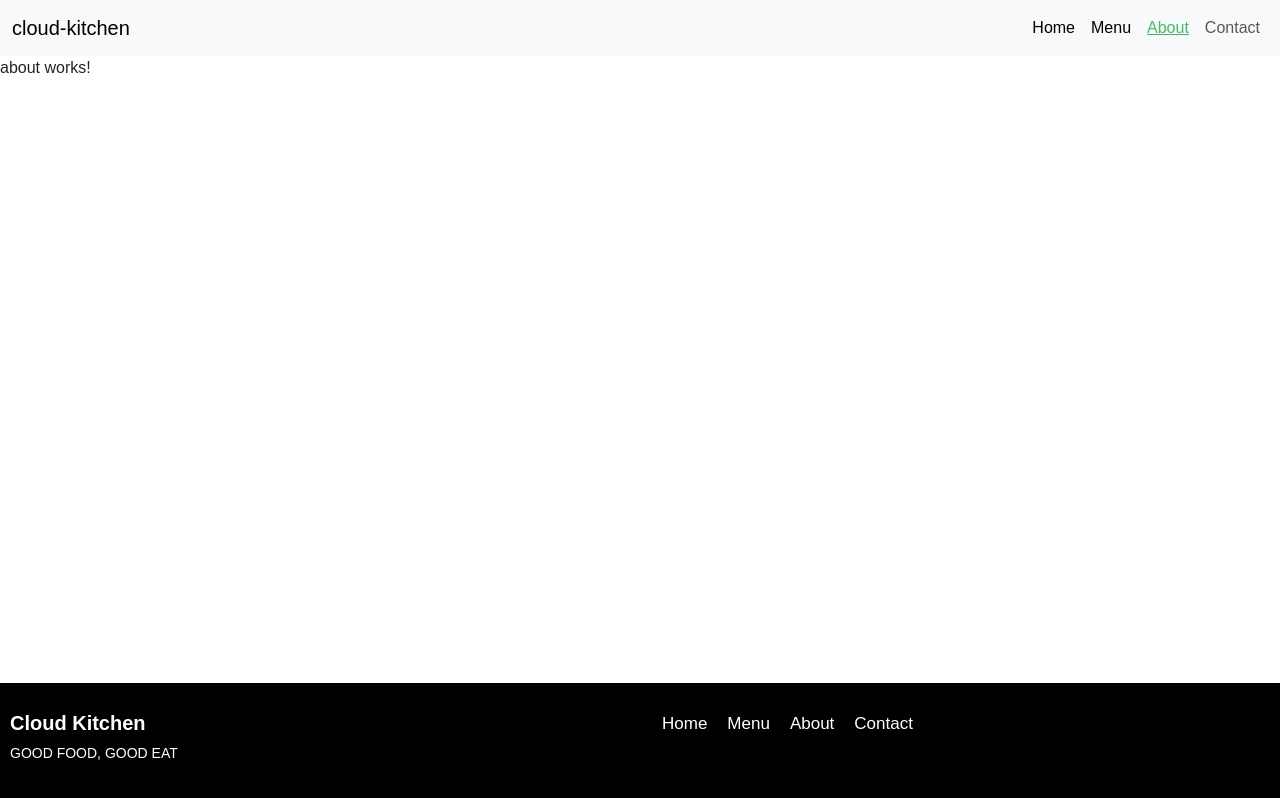
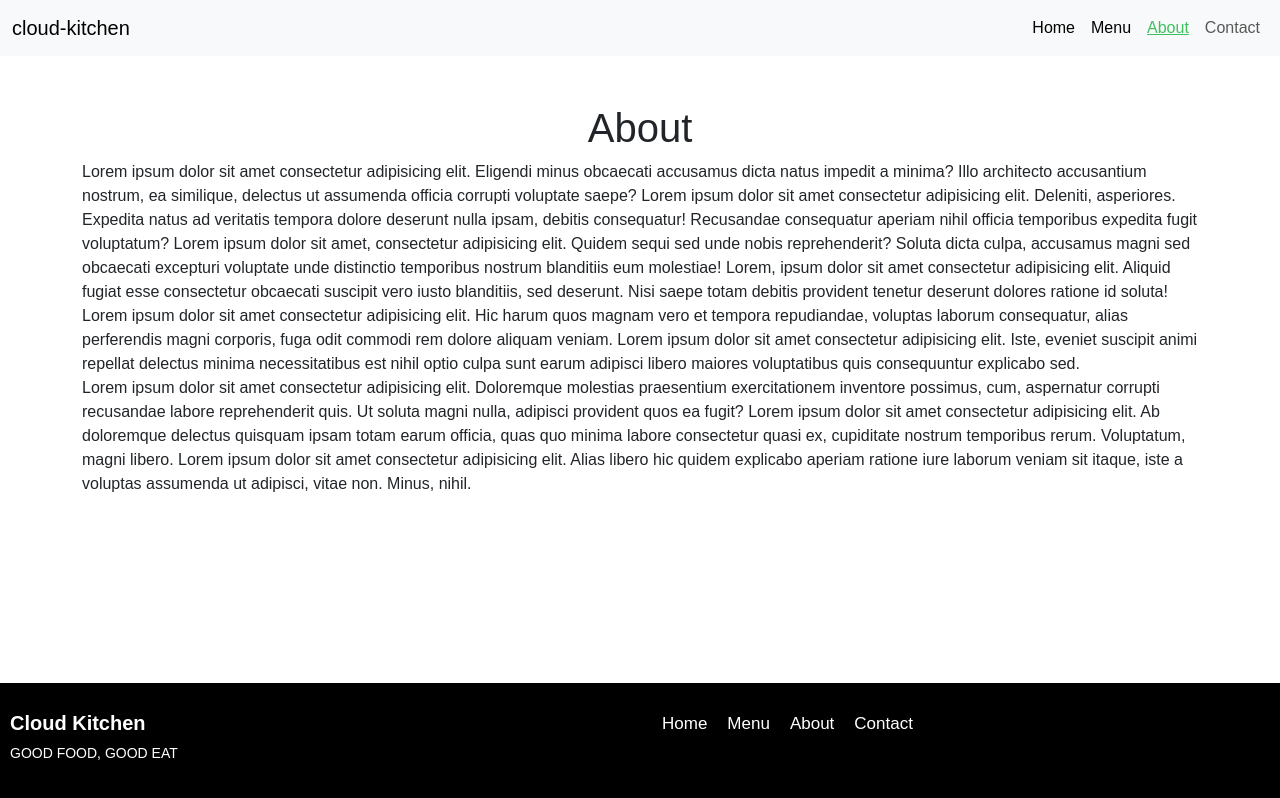
Before and after one commit to MikeChamp4/cloud-kitchen, an Angular app: page /about in a window 1280 px wide. Built offline with nearby package versions, Linux system fonts and the light colour scheme.

Commit message:
about page finished

```diff
--- a/src/app/pages/about/about.component.html
+++ b/src/app/pages/about/about.component.html
@@ -1 +1,18 @@
-<p>about works!</p>
+<div class="container mt-5 mb-5">
+  <h1 class="text-center">About</h1>
+  <p>
+    Lorem ipsum dolor sit amet consectetur adipisicing elit. Eligendi minus obcaecati accusamus dicta natus impedit a minima? Illo architecto accusantium nostrum, ea similique, delectus ut assumenda officia corrupti voluptate saepe?
+    Lorem ipsum dolor sit amet consectetur adipisicing elit. Deleniti, asperiores. Expedita natus ad veritatis tempora dolore deserunt nulla ipsam, debitis consequatur! Recusandae consequatur aperiam nihil officia temporibus expedita fugit voluptatum?
+    Lorem ipsum dolor sit amet, consectetur adipisicing elit. Quidem sequi sed unde nobis reprehenderit? Soluta dicta culpa, accusamus magni sed obcaecati excepturi voluptate unde distinctio temporibus nostrum blanditiis eum molestiae!
+    Lorem, ipsum dolor sit amet consectetur adipisicing elit. Aliquid fugiat esse consectetur obcaecati suscipit vero iusto blanditiis, sed deserunt. Nisi saepe totam debitis provident tenetur deserunt dolores ratione id soluta!
+    <br>
+    Lorem ipsum dolor sit amet consectetur adipisicing elit. Hic harum quos magnam vero et tempora repudiandae, voluptas laborum consequatur, alias perferendis magni corporis, fuga odit commodi rem dolore aliquam veniam.
+    Lorem ipsum dolor sit amet consectetur adipisicing elit. Iste, eveniet suscipit animi repellat delectus minima necessitatibus est nihil optio culpa sunt earum adipisci libero maiores voluptatibus quis consequuntur explicabo sed.
+    <br>
+    Lorem ipsum dolor sit amet consectetur adipisicing elit. Doloremque molestias praesentium exercitationem inventore possimus, cum, aspernatur corrupti recusandae labore reprehenderit quis. Ut soluta magni nulla, adipisci provident quos ea fugit?
+    Lorem ipsum dolor sit amet consectetur adipisicing elit. Ab doloremque delectus quisquam ipsam totam earum officia, quas quo minima labore consectetur quasi ex, cupiditate nostrum temporibus rerum. Voluptatum, magni libero.
+    Lorem ipsum dolor sit amet consectetur adipisicing elit. Alias libero hic quidem explicabo aperiam ratione iure laborum veniam sit itaque, iste a voluptas assumenda ut adipisci, vitae non. Minus, nihil.
+    <br>
+
+  </p>
+</div>
```
